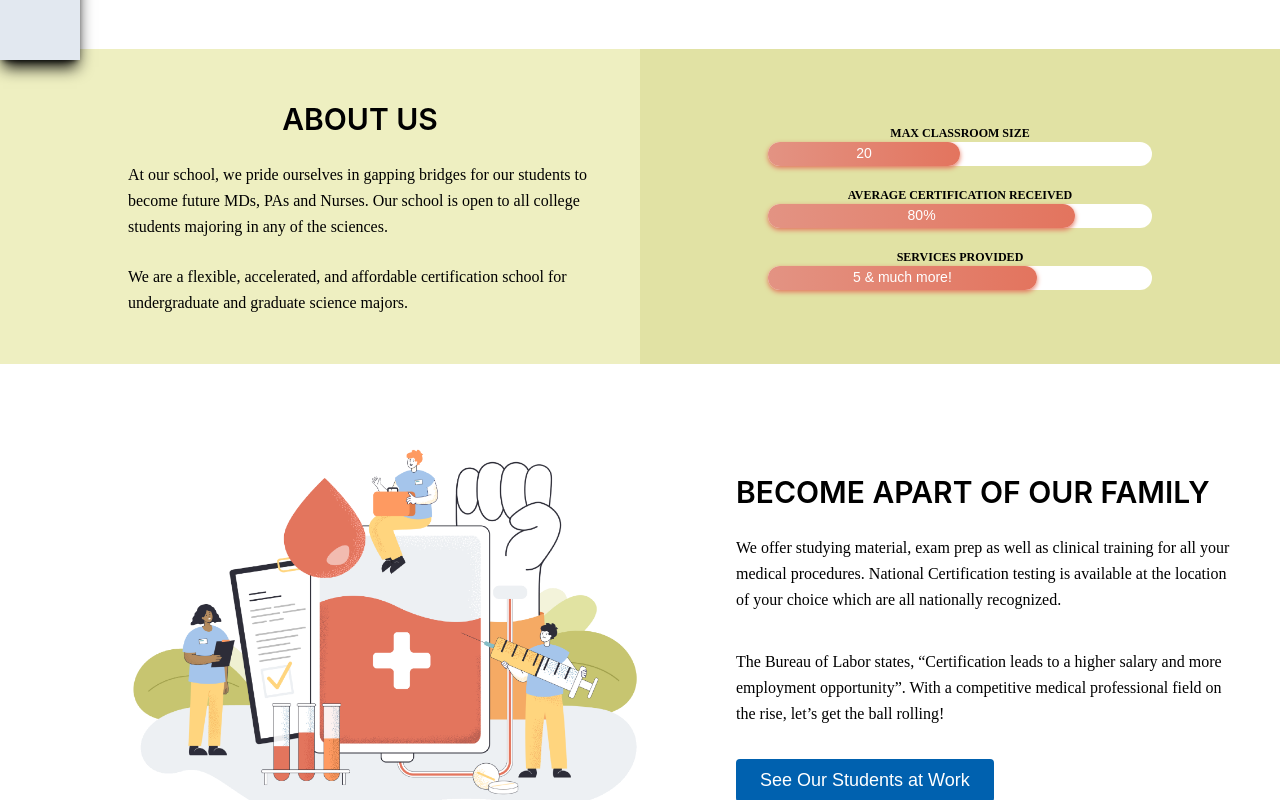
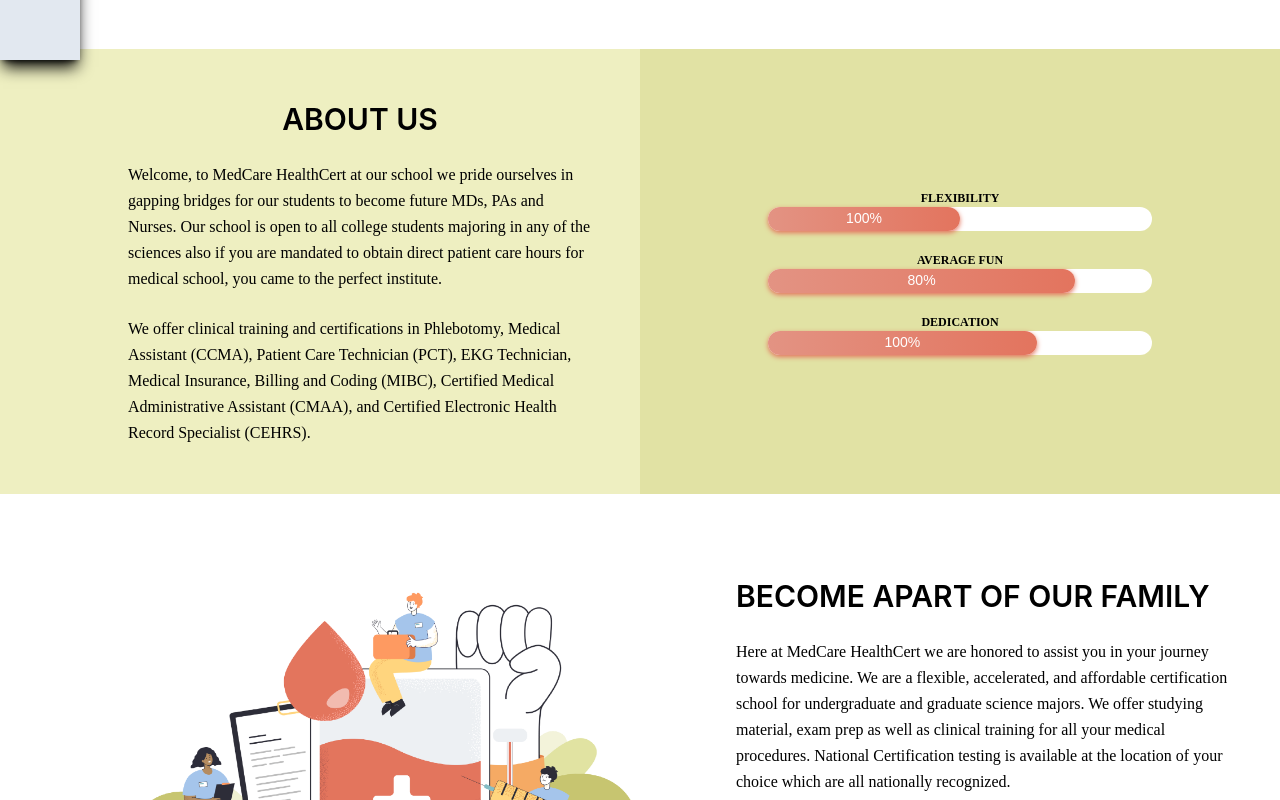
Before and after one commit to AnthonyC233/Medcare-Remodel, a React (Create React App) app: page / in a window 1280 px wide. Shown: the part 740-1540 px from the top of the page. Built offline with nearby package versions, Linux system fonts and the light colour scheme; the HTML template or start-up script is replaced by a standard one.

Commit message:
small change without deletion

```diff
--- a/src/components/About (Home)/About.js
+++ b/src/components/About (Home)/About.js
@@ -40,14 +40,16 @@
           ABOUT US
         </h1>
         <p className="leading-relaxed font-['Mingzat'] overflow-hidden text-left">
-          At our school, we pride ourselves in gapping bridges for our students
+        Welcome, to MedCare HealthCert at our school we pride ourselves in gapping bridges for our students to become future MDs, PAs and Nurses.
+        Our school is open to all college students majoring in any of the sciences also if you are mandated to obtain direct patient care hours for medical school, you came to the perfect institute.
+          {/* At our school, we pride ourselves in gapping bridges for our students
           to become future MDs, PAs and Nurses. Our school is open to all
-          college students majoring in any of the sciences.
+          college students majoring in any of the sciences. */}
         </p>
         <br></br>
         <p className="leading-relaxed font-['Mingzat'] overflow-hidden text-left">
-          We are a flexible, accelerated, and affordable certification school
-          for undergraduate and graduate science majors.
+        We offer clinical training and certifications in Phlebotomy, Medical Assistant (CCMA), Patient Care Technician (PCT), EKG Technician, Medical Insurance, Billing and Coding (MIBC),
+        Certified Medical Administrative Assistant (CMAA), and Certified Electronic Health Record Specialist (CEHRS).
         </p>
       </div>
 
@@ -77,15 +79,15 @@
         "
       >
         <p className="text-xs font-semibold font-['Mingzat'] overflow-hidden">
-          MAX CLASSROOM SIZE
+          FLEXIBILITY
         </p>
         <Progress done="50" />
         <p className="pt-5 text-xs font-semibold font-['Mingzat'] overflow-hidden">
-          AVERAGE CERTIFICATION RECEIVED
+          AVERAGE FUN
         </p>
         <ProgressPercent done="80" />
         <p className="pt-5 text-xs font-semibold font-['Mingzat'] overflow-hidden">
-          SERVICES PROVIDED
+          DEDICATION
         </p>
         <ProgressOutOf done="70" />
       </div>
--- a/src/components/About (Home)/Progress.js
+++ b/src/components/About (Home)/Progress.js
@@ -37,7 +37,7 @@
         className="progress-done rounded-full text-white text-bold flex items-center justify-center flex-col text-center text-sm"
         style={style}
       >
-        20
+        100%
       </div>
     </div>
   );
--- a/src/components/About (Home)/ProgressOutOf.js
+++ b/src/components/About (Home)/ProgressOutOf.js
@@ -37,7 +37,7 @@
         className="progress-done rounded-full text-white text-bold flex items-center justify-center flex-col text-center text-sm"
         style={style}
       >
-        5 & much more!
+        100%
       </div>
     </div>
   );
--- a/src/components/Gallery (Home)/GalleryHome.js
+++ b/src/components/Gallery (Home)/GalleryHome.js
@@ -113,10 +113,11 @@
             BECOME APART OF OUR FAMILY
           </h1>
           <p className="mb-3 leading-relaxed font-['Mingzat'] overflow-hidden text-left">
-            We offer studying material, exam prep as well as clinical training
-            for all your medical procedures. National Certification testing is
-            available at the location of your choice which are all nationally
-            recognized.
+          Here at MedCare HealthCert we are honored to assist you in your journey towards medicine.
+          We are a flexible, accelerated, and affordable certification school for undergraduate and graduate science majors.
+          We offer studying material, exam prep as well as clinical training for all your medical procedures.
+          National Certification testing is available at the location of your choice which are all nationally recognized.
+
           </p>
           <br></br>
           <p className="mb-8 leading-relaxed font-['Mingzat'] overflow-hidden text-left">
```
